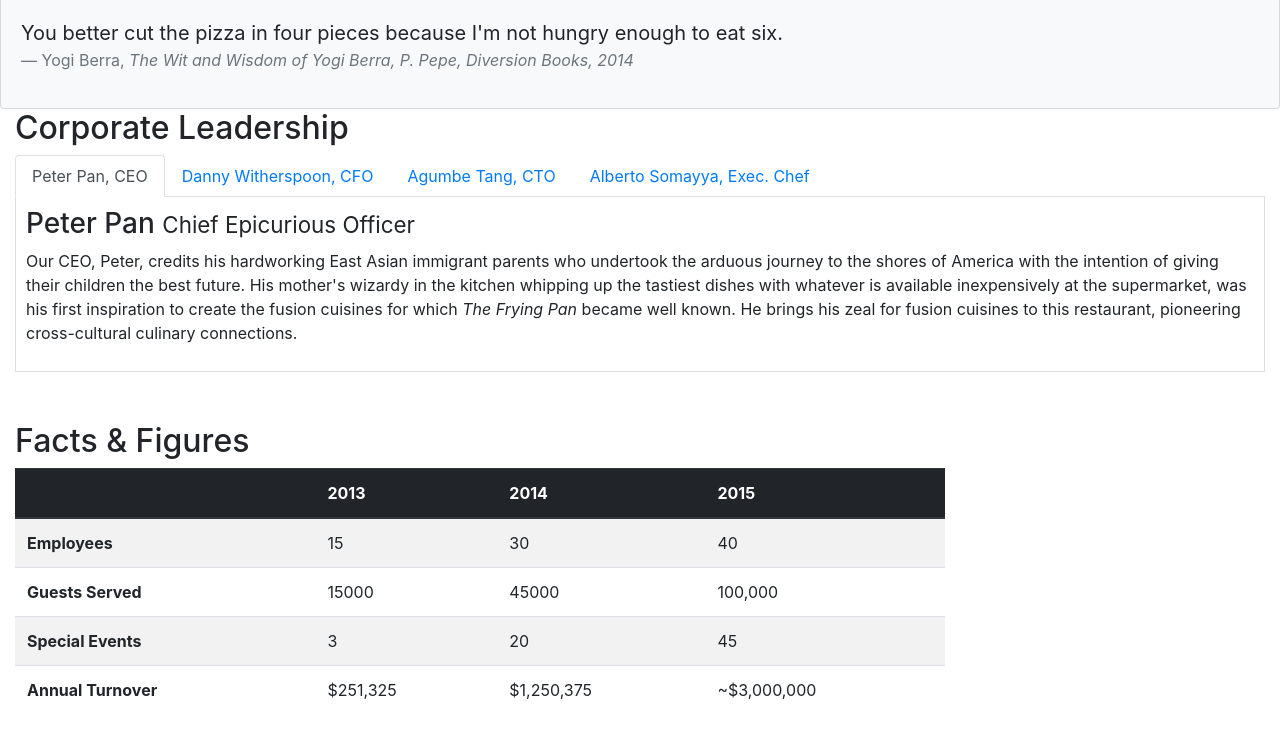
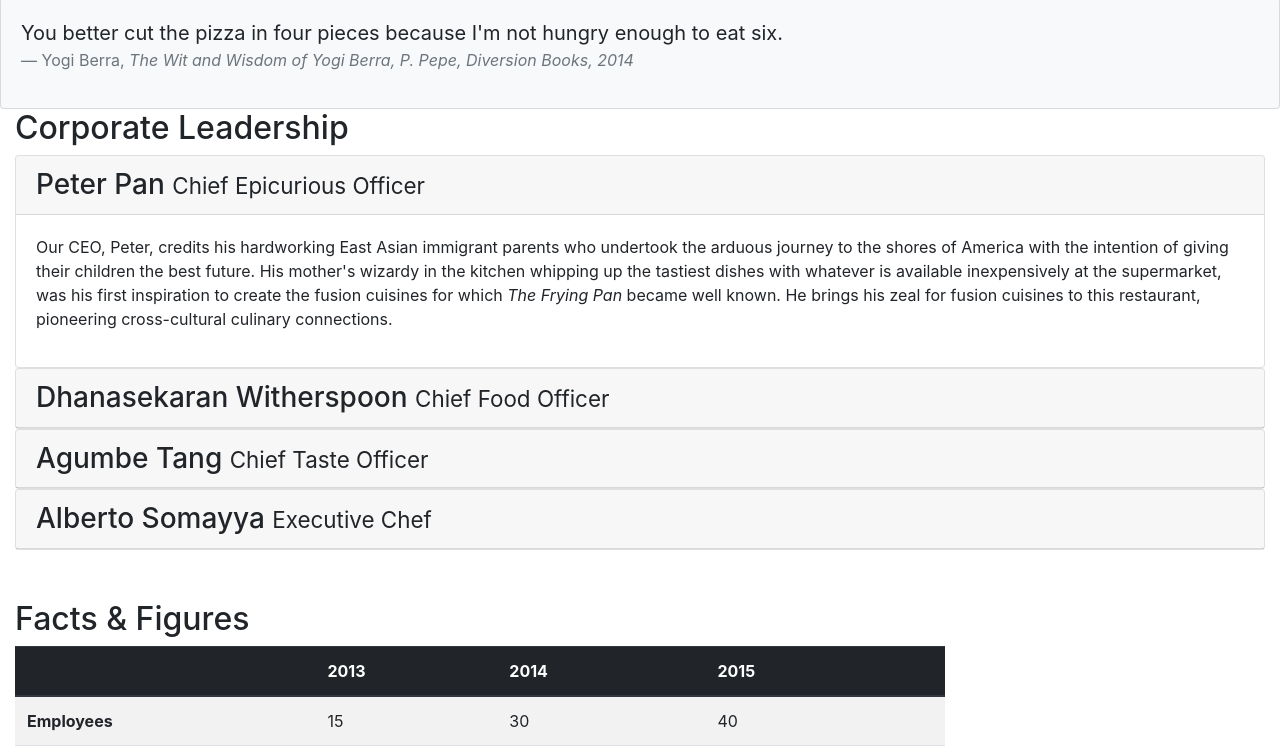
Before and after one commit to Andrew-comm/Bootstrap, a website: page aboutus.html in a window 1280 px wide. Shown: the part 738-1488 px from the top of the page. Drawn offline with nearby package versions, Linux system fonts and the light colour scheme.

Commit message:
worked on accordion

```diff
--- a/aboutus.html
+++ b/aboutus.html
@@ -135,58 +135,104 @@
                     <div class="col-12 ">
 
                 <h2>Corporate Leadership</h2>
-                <ul class="nav nav-tabs">
-                    <li class="nav-item">
-                      <a class="nav-link active" href="#peter"
-                        role="tab" data-toggle="tab">Peter Pan, CEO</a>
-                    </li>
-                    <li class="nav-item">
-                      <a class="nav-link" href="#danny" role="tab"
-                        data-toggle="tab">Danny Witherspoon, CFO</a>
-                    </li>
-                    <li class="nav-item">
-                      <a class="nav-link" href="#agumbe"role="tab"
-                        data-toggle="tab">Agumbe Tang, CTO</a>
-                    </li>
-                    <li class="nav-item">
-                      <a class="nav-link" href="#alberto" role="tab"
-                        data-toggle="tab">Alberto Somayya, Exec. Chef</a>
-                    </li>
-                </ul>
 
 
 
-                <div class="tab-content">
-                    <div role="tabpanel" class="tab-pane fade show active" id="peter">
-                        <h3>Peter Pan <small>Chief Epicurious Officer</small></h3>
 
+                <div id="accordion">
+                    <div class="card">
+                        <div class="card-header" role="tab" id="peterhead">
+                            <h3 class="mb-0">
+                                <a data-toggle="collapse" data-target="#peter">Peter Pan <small>Chief Epicurious Officer</small>
+                                </a>
+                            </h3>
+
+                        </div>
+                        <div  class="collapse show" id="peter" data-parent="#accordion">
+                            <div class="card-body">
                                 <p>Our CEO, Peter, credits his hardworking East Asian immigrant parents who undertook the arduous journey to the shores of America with the intention of giving their children the best future. His mother's wizardy in the kitchen whipping up the tastiest dishes with whatever is available inexpensively at the supermarket, was his first inspiration to create the fusion cuisines for which <em>The Frying Pan</em> became well known. He brings his zeal for fusion cuisines to this restaurant, pioneering cross-cultural culinary connections.</p>
+
 
 
                             </div>
 
-                    <div role="tabpanel" class="tab-pane fade" id="danny">
-                        <h3>Dhanasekaran Witherspoon <small>Chief Food Officer</small></h3>
+
+
+                        </div>
+
+                    </div>
+                    <div class="card">
+                        <div class="card-header" role="tab" id="dannyhead">
+                            <h3 class="mb-0">
+                                <a class="collapsed" data-toggle="collapse" data-target="#danny">Dhanasekaran Witherspoon <small>Chief Food Officer</small>
+                                </a>
+                            </h3>
+
+                        </div>
+                        <div  class="collapse" id="danny" data-parent="#accordion">
+                            <div class="card-body">
 
                                 <p>Our CFO, Danny, as he is affectionately referred to by his colleagues, comes from a long established family tradition in farming and produce. His experiences growing up on a farm in the Australian outback gave him great appreciation for varieties of food sources. As he puts it in his own words, <em>Everything that runs, wins, and everything that stays, pays!</em></p>
 
 
                             </div>
 
-                    <div role="tabpanel" class="tab-pane fade" id="agumbe">
-                         <h3>Agumbe Tang <small>Chief Taste Officer</small></h3>
+
+
+
+                        </div>
+
+
+                    </div>
+
+                    <div class="card">
+                        <div class="card-header" role="tab" id="agumbehead">
+                            <h3 class="mb-0">
+                                <a class="collapsed" data-toggle="collapse" data-target="#agumbe">Agumbe Tang <small>Chief Taste Officer</small>
+                                </a>
+                            </h3>
+
+                        </div>
+                        <div  class="collapse" id="agumbe" data-parent="accordion">
+                            <div class="card-body">
                                 <p>Blessed with the most discerning gustatory sense, Agumbe, our CTO, personally ensures that every dish that we serve meets his exacting tastes. Our chefs dread the tongue lashing that ensues if their dish does not meet his exacting standards. He lives by his motto, <em>You click only if you survive my lick.</em></p>
 
 
                             </div>
 
-                    <div role="tabpanel" class="tab-pane fade" id="alberto">
 
-                        <h3>Alberto Somayya <small>Executive Chef</small></h3>
+
+                       </div>
+
+                    </div>
+                    <div class="card">
+                        <div class="card-header" role="tab" id="albertohead">
+
+                            <h3 class="mb-0">
+                                <a class="collapsed" data-toggle="collapse" data-target="#alberto">Alberto Somayya <small>Executive Chef</small>
+                                </a>
+                            </h3>
+
+                        </div>
+                        <div class="collapse" id="alberto" data-parent="accordion">
+                            <div class="card-body">
                                 <p>Award winning three-star Michelin chef with wide International experience having worked closely with whos-who in the culinary world, he specializes in creating mouthwatering Indo-Italian fusion experiences. He says, <em>Put together the cuisines from the two craziest cultures, and you get a winning hit! Amma Mia!</em></p>
 
 
                             </div>
+
+
+
+                        </div>
+
+
+                    </div>
+
+
+
+
+
+
 
 
 
```
Lines whose indentation alone changed are shown as unchanged.
